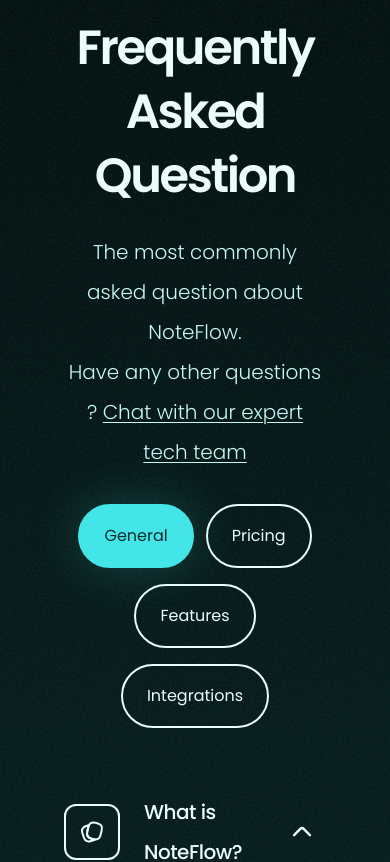
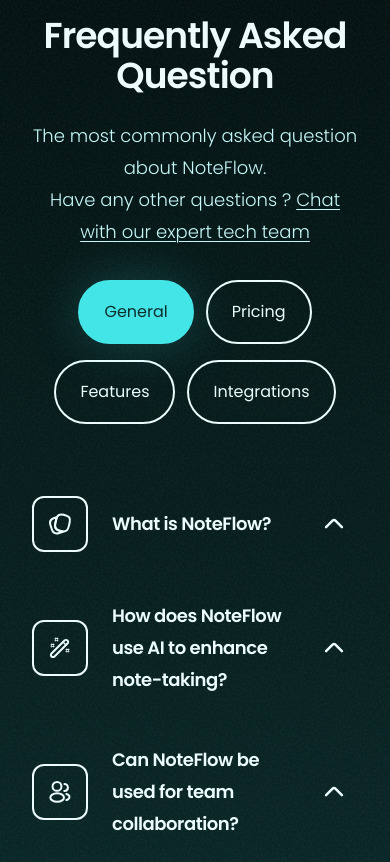
Before and after one commit to Jisap/NoteFlowApp, a React (Vite) app: page / in a window 390 px wide. Shown: the part 3300-4162 px from the top of the page. Built offline with nearby package versions, Linux system fonts and the light colour scheme.

Commit message:
Enhance FAQ components for improved mobile responsiveness and readability

```diff
--- a/src/components/sections/FAQs/FAQ.jsx
+++ b/src/components/sections/FAQs/FAQ.jsx
@@ -31,7 +31,7 @@
           />
         </div>
 
-        <p className="text-primary-50 mr-auto pr-4 text-left text-xl/loose font-medium tracking-tight">
+        <p className="text-primary-50 mr-auto pr-4 text-left text-xl/loose font-medium tracking-tight max-lg:text-lg/8 max-lg:font-semibold">
           {question.question}
         </p>
 
@@ -46,7 +46,7 @@
       </button>
 
       <motion.p
-        className="text-primary-100 pt-0 pr-14 pl-20 text-lg/8 font-light"
+        className="text-primary-100 pt-0 pr-14 pl-20 text-lg/8 font-light max-lg:text-base/loose"
         initial={{ opacity: 0, maxHeight: 0, visibility: "hidden" }}
         animate={
           activeQuestion === question.id ? {
--- a/src/components/sections/FAQs/FAQList.jsx
+++ b/src/components/sections/FAQs/FAQList.jsx
@@ -33,7 +33,7 @@
       onViewportEnter={() => setInView(true)}
       onViewportLeave={() => setInView(false)}
       viewport={{ once: false, amount: "100%" }}
-      className="m-auto flex flex-col max-w-[51.625rem] gap-y-14"
+      className="m-auto flex flex-col max-w-[51.625rem] gap-y-14 max-lg:gap-y-12"
     >
       {questions.map((question) => (
         <FAQ
--- a/src/components/sections/FAQs/FAQs.jsx
+++ b/src/components/sections/FAQs/FAQs.jsx
@@ -29,12 +29,12 @@
 
   return (
     <section className="bg-gradient-to-bottom justify-items-center">
-      <div className="w-full max-w-[90rem] py-32 max-xl:px-16 max-xl:py-24">
-        <h2 className="text-primary-50 mb-8 text-center text-6xl/18 font-semibold tracking-tighter max-xl:mb-6 max-xl:text-5xl/16">
+      <div className="w-full max-w-[90rem] py-32 max-xl:px-16 max-xl:py-24 max-lg:px-8">
+        <h2 className="text-primary-50 mb-8 text-center text-6xl/18 font-semibold tracking-tighter max-xl:mb-6 max-xl:text-5xl/16 max-lg:text-4xl/10 max-lg:tracking-tight">
           Frequently Asked Question
         </h2>
 
-        <div className="mb-8 text-xl/loose font-light">
+        <div className="mb-8 text-xl/loose font-light max-lg:text-lg/8">
           <p className="text-primary-100 text-center">
             The most commonly asked question about NoteFlow.<br/>
             Have any other questions ?{" "}
@@ -44,7 +44,7 @@
           </p>
         </div>
 
-        <ul className="mb-16 flex flex-wrap justify-center gap-x-3 gap-y-4">
+        <ul className="mb-16 flex flex-wrap justify-center gap-x-3 gap-y-4 max-lg:mb-18">
           {frequentlyAskedQuestions.map((obj) => (
             <li key={obj.id}>
               <button
```
